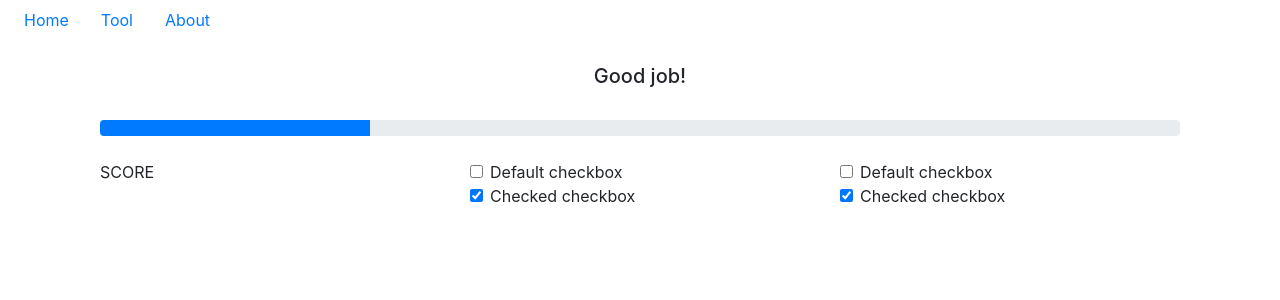
After one commit to anna-giang/4003-Project, a Flask app: page /result in a window 1280 px wide. The commit adds this page. Shown: the top 300 px of the page. Run offline with Flask 2, Linux system fonts and the light colour scheme; some libraries are stand-ins or nearby versions.

Commit message:
added result page and Post method to form

```diff
--- a/website/templates/base.html
+++ b/website/templates/base.html
@@ -9,12 +9,12 @@
       integrity="sha384-Vkoo8x4CGsO3+Hhxv8T/Q5PaXtkKtu6ug5TOeNV6gBiFeWPGFN9MuhOf23Q9Ifjh"
       crossorigin="anonymous"
     />
+    <!--bootstrap CSS-->
     <link
       rel="stylesheet"
       href="https://stackpath.bootstrapcdn.com/font-awesome/4.7.0/css/font-awesome.min.css"
       crossorigin="anonymous"
     />
-
   </head>
   <body>
     <nav class="nav px-2">
@@ -24,5 +24,8 @@
     </nav>
 
     <div class="container">{% block content %} {% endblock %}</div>
+    <script src="https://code.jquery.com/jquery-3.3.1.slim.min.js" integrity="sha384-q8i/X+965DzO0rT7abK41JStQIAqVgRVzpbzo5smXKp4YfRvH+8abtTE1Pi6jizo" crossorigin="anonymous"></script>
+    <script src="https://cdnjs.cloudflare.com/ajax/libs/popper.js/1.14.7/umd/popper.min.js" integrity="sha384-UO2eT0CpHqdSJQ6hJty5KVphtPhzWj9WO1clHTMGa3JDZwrnQq4sF86dIHNDz0W1" crossorigin="anonymous"></script>
+    <script src="https://stackpath.bootstrapcdn.com/bootstrap/4.3.1/js/bootstrap.min.js" integrity="sha384-JjSmVgyd0p3pXB1rRibZUAYoIIy6OrQ6VrjIEaFf/nJGzIxFDsf4x0xIM+B07jRM" crossorigin="anonymous"></script>
   </body>
 </html>
--- /dev/null
+++ b/website/templates/result.html
@@ -0,0 +1,54 @@
+{% extends "base.html" %} {% block title %}About{% endblock %}
+
+{% block content%}
+<div class="container">
+    <div class="row">
+      <div class="col">
+        <br />
+        <h5 align="center">Good job!</h5>  <!-- If x amount of recommendations met = Good job otherwise Nice try for example -->
+        <br />
+        <div class="progress">
+            <div class="progress-bar" role="progressbar" style="width: 25%" aria-valuenow="25" aria-valuemin="0" aria-valuemax="100"></div>
+          </div>
+          <br />
+      </div>
+    </div>
+    <div class="row">
+      <div class="col">
+       SCORE
+      </div>
+      <div class="col">
+
+        <div class="form-check">
+            <input class="form-check-input" type="checkbox" value="" id="flexCheckDefault">
+            <label class="form-check-label" for="flexCheckDefault">
+              Default checkbox
+            </label>
+          </div>
+          <div class="form-check">
+            <input class="form-check-input" type="checkbox" value="" id="flexCheckChecked" checked>
+            <label class="form-check-label" for="flexCheckChecked">
+              Checked checkbox
+            </label>
+          </div>
+
+      </div>
+      <div class="col">
+
+        <div class="form-check">
+            <input class="form-check-input" type="checkbox" value="" id="flexCheckDefault">
+            <label class="form-check-label" for="flexCheckDefault">
+              Default checkbox
+            </label>
+          </div>
+          <div class="form-check">
+            <input class="form-check-input" type="checkbox" value="" id="flexCheckChecked" checked>
+            <label class="form-check-label" for="flexCheckChecked">
+              Checked checkbox
+            </label>
+          </div>
+
+      </div>
+    </div>
+  </div>
+{% endblock %}
--- a/website/views.py
+++ b/website/views.py
@@ -1,21 +1,31 @@
-from flask import Blueprint, render_template
+from flask import Blueprint, render_template, request, redirect, url_for
 
 views = Blueprint('views', __name__)
 
 
 @views.route('/')
 def home():
-    'this will run when on the / route for website'
+    # this will run when on the / route for website
     return render_template("home.html")
 
 
-@views.route('/tool')
+@views.route('/tool', methods=['GET', 'POST'])
 def tool():
-    'this will run when on the / route for website'
+    # when user hits submit - post request to result page
+    if request.method == 'POST':
+        job_ad = request.form.get('job-ad')
+        # --
+        # do some stuff with the job ad
+        # ---
+        return (redirect(url_for('views.result')))
     return render_template("tool.html")
 
 
 @views.route('/about')
 def about():
-    'this will run when on the / route for website'
     return render_template("about.html", text="passing data")
+
+
+@views.route('/result')
+def result():
+    return render_template("result.html")
```
Also changed, not shown: website/templates/tool.html (+6 -8 lines), 1 other file.
